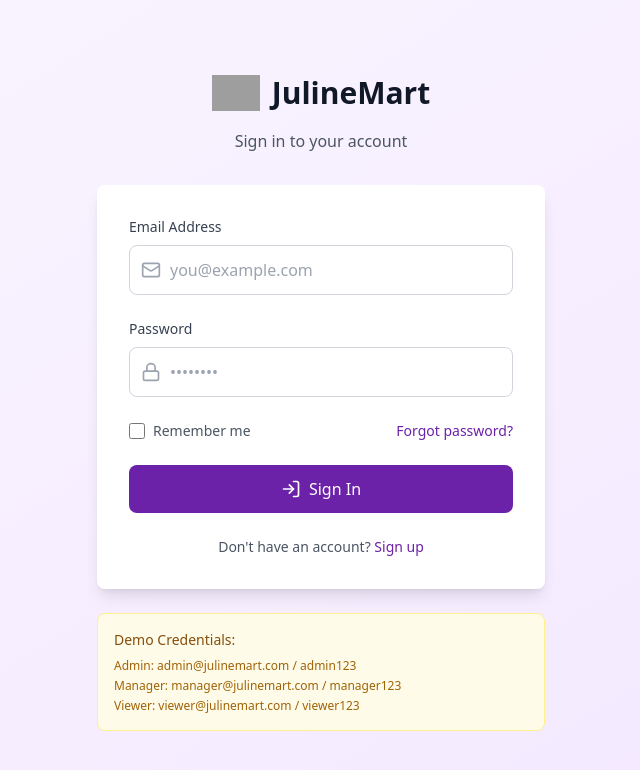
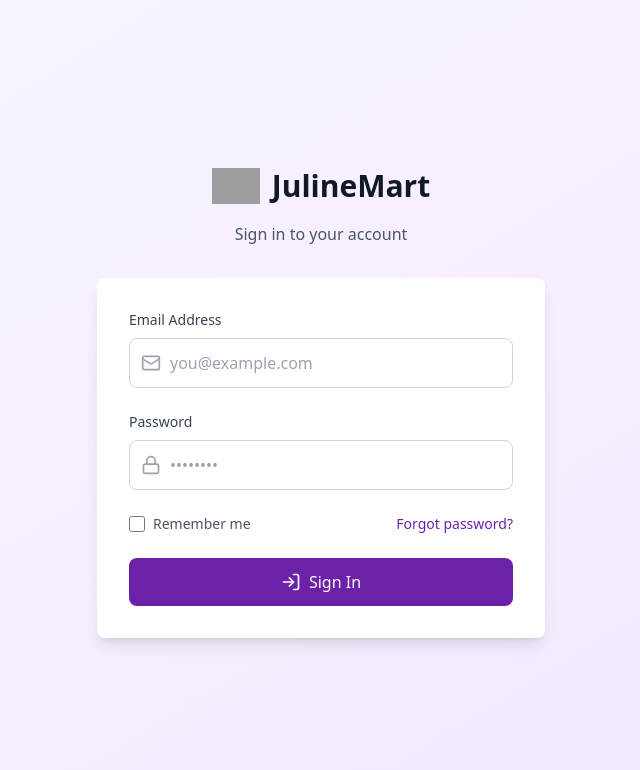
Before and after one commit to bslyuk240/julinemart-logistics, a React (Vite) app: page /login in a window 1280 px wide. Shown: the top 770 px of the page, without its empty margins (319-959 px from the left). Built offline with nearby package versions, Linux system fonts and the light colour scheme; no server answers; grey boxes are pictures that could not be loaded.

Commit message:
order details routing and signup removel

```diff
--- a/src/dashboard/components/SettlementsSummaryWidget.tsx
+++ b/src/dashboard/components/SettlementsSummaryWidget.tsx
@@ -43,7 +43,7 @@ export function SettlementsSummaryWidget() {
   return (
     <div
       className="card hover:shadow-lg transition-shadow cursor-pointer"
-      onClick={() => navigate('/dashboard/settlements')}
+      onClick={() => navigate('/admin/settlements')}
     >
       <div className="flex items-start justify-between mb-4">
         <div>
--- a/src/dashboard/pages/CreateOrder.tsx
+++ b/src/dashboard/pages/CreateOrder.tsx
@@ -244,7 +244,7 @@ export function CreateOrderPage() {
           `Order #${data.data.woocommerce_order_id} created successfully`
         );
         setTimeout(() => {
-          navigate(`/dashboard/orders/${data.data.id}`);
+          navigate(`/admin/orders/${data.data.id}`);
         }, 1500);
       } else {
         notification.error(
@@ -606,7 +606,7 @@ export function CreateOrderPage() {
               {creating ? 'Creating Order...' : 'Create Order'}
             </button>
             <button
-              onClick={() => navigate('/dashboard/orders')}
+              onClick={() => navigate('/admin/orders')}
               className="w-full btn-secondary"
             >
               Cancel
--- a/src/dashboard/pages/OrderDetails.tsx
+++ b/src/dashboard/pages/OrderDetails.tsx
@@ -177,7 +177,7 @@ export function OrderDetailsPage() {
       {/* Header */}
       <div className="mb-8">
         <button
-          onClick={() => navigate('/dashboard/orders')}
+          onClick={() => navigate('/admin/orders')}
           className="flex items-center text-gray-600 hover:text-gray-900 mb-4"
         >
           <ArrowLeft className="w-5 h-5 mr-2" />
--- a/src/dashboard/pages/Orders.tsx
+++ b/src/dashboard/pages/Orders.tsx
@@ -104,7 +104,7 @@ export function OrdersPage() {
           </p>
         </div>
         <button
-          onClick={() => navigate('/dashboard/orders/create')}
+          onClick={() => navigate('/admin/orders/create')}
           className="btn-primary flex items-center"
         >
           <Plus className="w-5 h-5 mr-2" />
@@ -173,7 +173,7 @@ export function OrdersPage() {
 
               <div className="flex flex-col sm:flex-row gap-3 justify-center">
                 <button
-                  onClick={() => navigate('/dashboard/orders/create')}
+                  onClick={() => navigate('/admin/orders/create')}
                   className="btn-primary flex items-center justify-center"
                 >
                   <Plus className="w-5 h-5 mr-2" />
@@ -181,7 +181,7 @@ export function OrdersPage() {
                 </button>
 
                 <button
-                  onClick={() => navigate('/dashboard/settings')}
+                  onClick={() => navigate('/admin/settings')}
                   className="btn-secondary flex items-center justify-center"
                 >
                   <Filter className="w-5 h-5 mr-2" />
@@ -230,7 +230,7 @@ export function OrdersPage() {
           {filteredOrders.map((order) => (
             <div
               key={order.id}
-              onClick={() => navigate(`/dashboard/orders/${order.id}`)}
+              onClick={() => navigate(`/admin/orders/${order.id}`)}
               className="card hover:shadow-lg transition-shadow cursor-pointer"
             >
               <div className="flex items-center justify-between">
--- a/src/dashboard/pages/auth/Login.tsx
+++ b/src/dashboard/pages/auth/Login.tsx
@@ -17,7 +17,7 @@ export function LoginPage() {
   // Redirect if already logged in
   useEffect(() => {
     if (!loading && user) {
-      navigate('/dashboard');
+      navigate('/admin/dashboard');
     }
   }, [user, loading, navigate]);
 
@@ -155,24 +155,6 @@ export function LoginPage() {
             </button>
           </form>
 
-          <div className="mt-6 text-center">
-            <p className="text-sm text-gray-600">
-              Don't have an account?{' '}
-              <Link to="/signup" className="font-medium text-primary-600 hover:text-primary-700">
-                Sign up
-              </Link>
-            </p>
-          </div>
-        </div>
-
-        {/* Demo Credentials */}
-        <div className="mt-6 p-4 bg-yellow-50 border border-yellow-200 rounded-lg">
-          <p className="text-sm font-medium text-yellow-800 mb-2">Demo Credentials:</p>
-          <div className="text-xs text-yellow-700 space-y-1">
-            <p>Admin: admin@julinemart.com / admin123</p>
-            <p>Manager: manager@julinemart.com / manager123</p>
-            <p>Viewer: viewer@julinemart.com / viewer123</p>
-          </div>
         </div>
       </div>
     </div>
--- a/src/dashboard/pages/auth/SignUp.tsx
+++ b/src/dashboard/pages/auth/SignUp.tsx
@@ -20,7 +20,7 @@ export function SignUpPage() {
   // Redirect if already logged in
   useEffect(() => {
     if (!loading && user) {
-      navigate('/dashboard');
+      navigate('/admin/dashboard');
     }
   }, [user, loading, navigate]);
 
```
